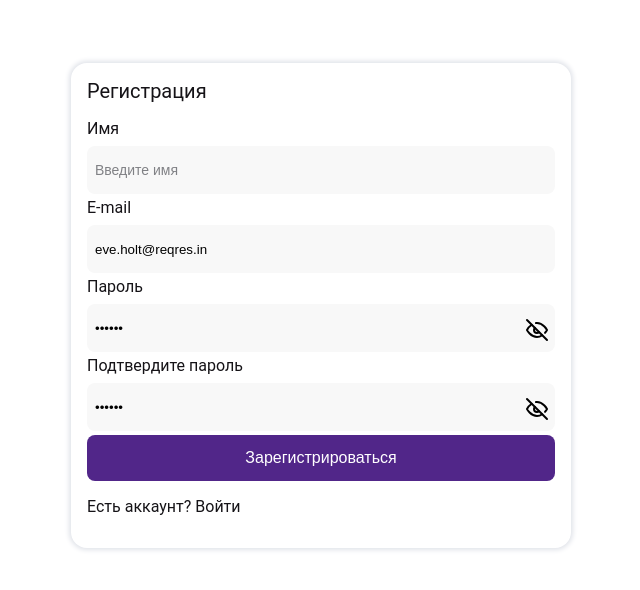
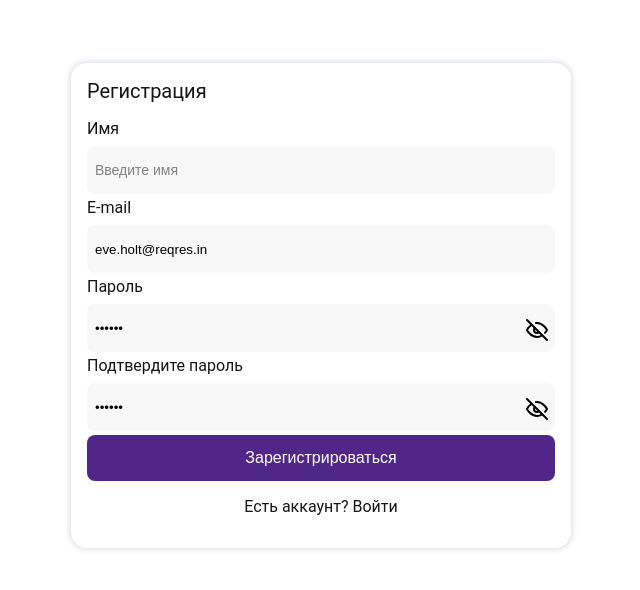
Before and after one commit to metastasio/agTestTask, a React (Vite) app: page /register in a window 1280 px wide. Shown: the part 192-782 px from the top of the page, without its empty margins (319-959 px from the left). Built offline with nearby package versions, Linux system fonts and the light colour scheme.

Commit message:
Moved schemas into services folder

```diff
--- a/src/Components/Form/SignInPage.tsx
+++ b/src/Components/Form/SignInPage.tsx
@@ -7,24 +7,9 @@ import { InputPassword } from './InputElements/InputPassword';
 import { FormButton } from './FormButton/FormButton';
 import { InputFieldsLogIn } from './types';
 import { yupResolver } from '@hookform/resolvers/yup';
-import * as yup from 'yup';
+import { signInSchema } from '../../services/yupSchemas';
 
 import styles from './formstyles.module.css';
-
-const schema = yup
-  .object({
-    email: yup
-      .string()
-      .email('Неверный формат email')
-      .required('Пожалуйста, укажите email'),
-    password: yup
-      .string()
-      .required('Пожалуйста, укажите пароль')
-      .min(6, 'Пароль не должен быть меньше 6 символов')
-      .max(20, 'Пароль не должен превышать 20 символов')
-      .trim(),
-  })
-  .required();
 
 export const SignInPage = () => {
   const { statusSignIn } = useAppSelector((state) => state.users);
@@ -32,7 +17,7 @@ export const SignInPage = () => {
   const dispatch = useAppDispatch();
 
   const methods = useForm<InputFieldsLogIn>({
-    resolver: yupResolver(schema),
+    resolver: yupResolver(signInSchema),
     defaultValues: {
       email: 'eve.holt@reqres.in',
       password: 'cityslicka',
--- a/src/Components/Form/SignUpPage.tsx
+++ b/src/Components/Form/SignUpPage.tsx
@@ -7,30 +7,9 @@ import { InputPassword } from './InputElements/InputPassword';
 import { FormButton } from './FormButton/FormButton';
 import { InputFieldsRegister } from './types';
 import { yupResolver } from '@hookform/resolvers/yup';
-import * as yup from 'yup';
+import { signUpSchema } from '../../services/yupSchemas';
 
 import styles from './formstyles.module.css';
-
-const schema = yup
-  .object({
-    name: yup.string().trim(),
-    email: yup
-      .string()
-      .email('Неверный формат email')
-      .required('Пожалуйста, укажите email'),
-    password: yup
-      .string()
-      .required('Пожалуйста, укажите пароль')
-      .min(6, 'Пароль не должен быть меньше 6 символов')
-      .max(20, 'Пароль не должен превышать 20 символов')
-      .trim(),
-    confirmPassword: yup
-      .string()
-      .required('required')
-      .oneOf([yup.ref('password')], 'Пароли должны совпадать')
-      .trim(),
-  })
-  .required();
 
 export const SignUpPage = () => {
   const { statusSignUp } = useAppSelector((state) => state.users);
@@ -38,7 +17,7 @@ export const SignUpPage = () => {
   const dispatch = useAppDispatch();
 
   const methods = useForm<InputFieldsRegister>({
-    resolver: yupResolver(schema),
+    resolver: yupResolver(signUpSchema),
     defaultValues: {
       email: 'eve.holt@reqres.in',
       password: 'pistol',
--- a/src/Components/Form/formstyles.module.css
+++ b/src/Components/Form/formstyles.module.css
@@ -15,3 +15,6 @@
   font-size: 20px;
   font-weight: normal;
 }
+.form_input_redirect {
+  text-align: center;
+}
--- /dev/null
+++ b/src/services/yupSchemas.ts
@@ -0,0 +1,37 @@
+import * as yup from 'yup';
+
+export const signInSchema = yup
+  .object({
+    email: yup
+      .string()
+      .email('Неверный формат email')
+      .required('Пожалуйста, укажите email'),
+    password: yup
+      .string()
+      .required('Пожалуйста, укажите пароль')
+      .min(6, 'Пароль не должен быть меньше 6 символов')
+      .max(20, 'Пароль не должен превышать 20 символов')
+      .trim(),
+  })
+  .required();
+
+export const signUpSchema = yup
+  .object({
+    name: yup.string().trim(),
+    email: yup
+      .string()
+      .email('Неверный формат email')
+      .required('Пожалуйста, укажите email'),
+    password: yup
+      .string()
+      .required('Пожалуйста, укажите пароль')
+      .min(6, 'Пароль не должен быть меньше 6 символов')
+      .max(20, 'Пароль не должен превышать 20 символов')
+      .trim(),
+    confirmPassword: yup
+      .string()
+      .required('required')
+      .oneOf([yup.ref('password')], 'Пароли должны совпадать')
+      .trim(),
+  })
+  .required();
```
